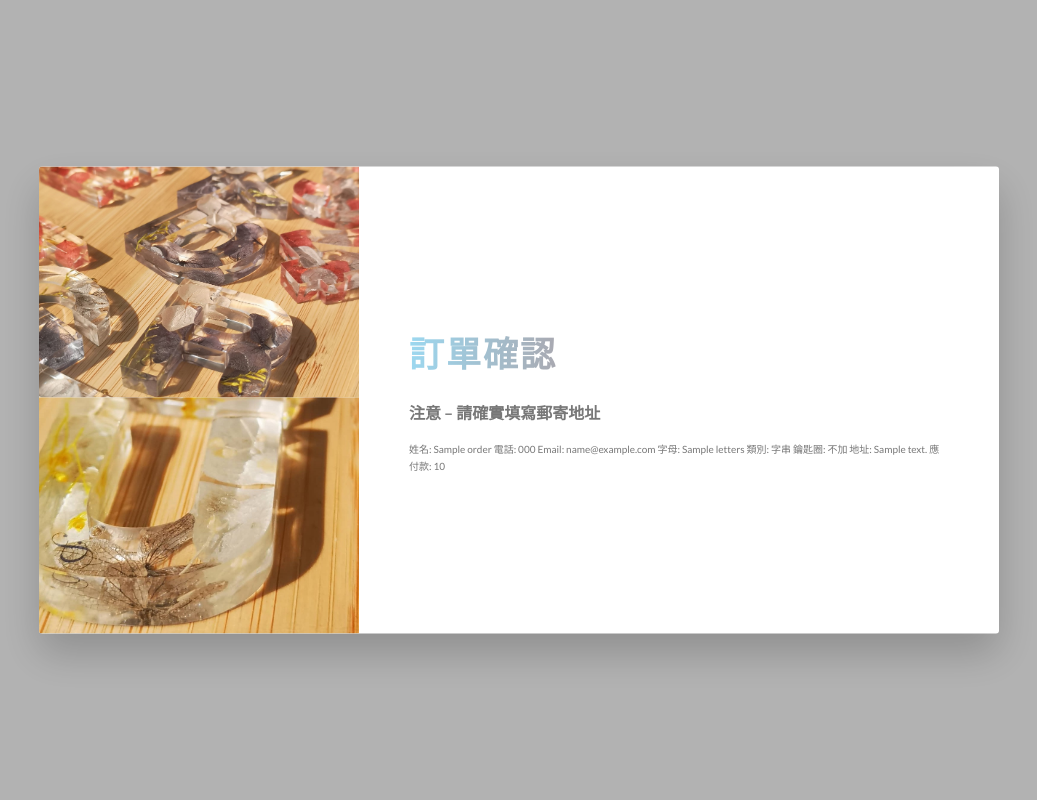
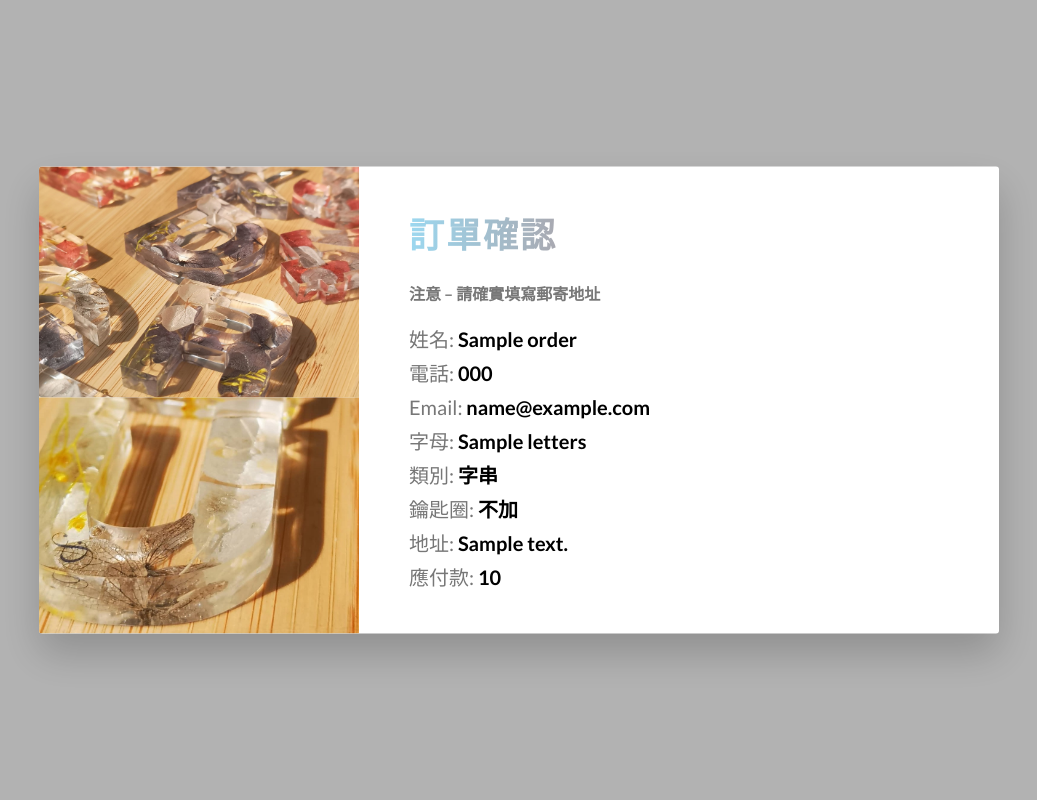
Before and after one commit to s777610/sing-color-full-stack, a Flask app: template src/templates/checkout.html in a window 1280 px wide. Shown: the whole page, without its empty margins (121-1158 px from the left). Run offline with Flask 2, Linux system fonts and the light colour scheme; the template is opened without the code that fills it: most values are stand-ins (such as "Sample title", 1, 10 or a date in 2020); some libraries are stand-ins or nearby versions.

Commit message:
add confirmation form and style it

```diff
--- a/src/application.py
+++ b/src/application.py
@@ -56,7 +56,7 @@ def charge(email):
             order.email_to_seller()
             order.email_to_buyer()
             order.delete_from_db()
-            return render_template('confirmation.html', amount=order.price)
+            return render_template('confirmation.html', amount=order.price, email=order.email)
         else:
             return render_template('confirmation.html', text="購買失敗")
     return redirect(url_for('home'))
--- a/src/models/order.py
+++ b/src/models/order.py
@@ -119,7 +119,7 @@ class Order(db.Model):
         try:
             db.session.commit()
         except:
-            db.session.rollback() # why?
+            db.session.rollback()
             raise
 
 
--- a/src/static/css/style.css
+++ b/src/static/css/style.css
@@ -187,20 +187,6 @@ body {
 
 .u-margin-top-huge {
   margin-top: 10rem !important; }
-
-.bg-video {
-  position: absolute;
-  top: 0;
-  left: 0;
-  height: 100%;
-  width: 100%;
-  z-index: -1;
-  opacity: 0.3;
-  overflow: hidden; }
-  .bg-video__content {
-    height: 100%;
-    width: 100%;
-    object-fit: cover; }
 
 .btn, .btn:link, .btn:visited {
   text-transform: uppercase;
@@ -478,94 +464,6 @@ body {
         margin-bottom: 0; } }
   .feature-box:hover {
     transform: translateY(-1.5rem) scale(1.05); }
-
-.order {
-  height: 100vh;
-  width: 100%;
-  position: fixed;
-  top: 0;
-  left: 0;
-  background-color: rgba(0, 0, 0, 0.7); }
-  @supports (-webkit-backdrop-filter: blur(10px)) or (backdrop-filter: blur(10px)) {
-    .order {
-      -webkit-backdrop-filter: blur(10px);
-      backdrop-filter: blur(10px);
-      background-color: rgba(0, 0, 0, 0.3); } }
-  .order__content {
-    position: absolute;
-    top: 50%;
-    left: 50%;
-    transform: translate(-50%, -50%);
-    width: 75%;
-    background-color: #fff;
-    box-shadow: 0 2rem 4rem rgba(0, 0, 0, 0.2);
-    border-radius: 3px;
-    display: table;
-    overflow: hidden; }
-    @media only screen and (max-width: 75em) {
-      .order__content {
-        width: auto; } }
-    @media only screen and (max-width: 56.25em) {
-      .order__content {
-        width: auto; } }
-    @media only screen and (max-width: 37.5em) {
-      .order__content {
-        display: block;
-        position: relative; } }
-  .order__form {
-    display: flex;
-    flex-direction: column;
-    font-size: 2rem; }
-    .order__form__element {
-      display: flex;
-      margin-bottom: 1rem; }
-      .order__form__element input {
-        flex: 1;
-        background-color: lightgoldenrodyellow; }
-    .order__form__submit {
-      display: flex;
-      margin-top: 2rem;
-      font-weight: 600; }
-      .order__form__submit input {
-        background-color: #134e91;
-        padding: 1rem 2rem;
-        border-radius: .5rem;
-        color: #fff;
-        font-size: 2rem;
-        margin-right: 2rem;
-        font-weight: inherit;
-        cursor: pointer; }
-        .order__form__submit input:hover {
-          background-color: #2998ff; }
-      .order__form__submit a {
-        background-color: #630404;
-        padding: 1rem 2rem;
-        border-radius: .5rem;
-        color: #fff;
-        font-size: 2rem;
-        text-decoration: none; }
-        .order__form__submit a:hover {
-          background-color: #e44040; }
-  .order__left {
-    width: 33.333333%;
-    display: table-cell; }
-    @media only screen and (max-width: 56.25em) {
-      .order__left {
-        vertical-align: middle; } }
-    @media only screen and (max-width: 37.5em) {
-      .order__left {
-        display: block; } }
-  .order__right {
-    width: 66.6666667%;
-    display: table-cell;
-    vertical-align: middle;
-    padding: 3rem 5rem; }
-  .order__img {
-    display: block;
-    width: 100%; }
-    @media only screen and (max-width: 37.5em) {
-      .order__img {
-        display: none; } }
 
 .form__group:not(:last-child) {
   margin-bottom: 2rem; }
@@ -969,3 +867,107 @@ body {
     @media only screen and (max-width: 75em) {
       .book__form {
         width: 100%; } }
+
+.order {
+  height: 100vh;
+  width: 100%;
+  position: fixed;
+  top: 0;
+  left: 0;
+  background-color: rgba(0, 0, 0, 0.7); }
+  @supports (-webkit-backdrop-filter: blur(10px)) or (backdrop-filter: blur(10px)) {
+    .order {
+      -webkit-backdrop-filter: blur(10px);
+      backdrop-filter: blur(10px);
+      background-color: rgba(0, 0, 0, 0.3); } }
+  .order__content {
+    position: absolute;
+    top: 50%;
+    left: 50%;
+    transform: translate(-50%, -50%);
+    width: 75%;
+    background-color: #fff;
+    box-shadow: 0 2rem 4rem rgba(0, 0, 0, 0.2);
+    border-radius: 3px;
+    display: table;
+    overflow: hidden; }
+    @media only screen and (max-width: 75em) {
+      .order__content {
+        width: auto; } }
+    @media only screen and (max-width: 56.25em) {
+      .order__content {
+        width: auto; } }
+    @media only screen and (max-width: 37.5em) {
+      .order__content {
+        display: block;
+        position: relative; } }
+  .order__form {
+    display: flex;
+    flex-direction: column;
+    font-size: 2rem; }
+    .order__form__element {
+      display: flex;
+      margin-bottom: 1rem; }
+      .order__form__element input {
+        flex: 1;
+        background-color: lightgoldenrodyellow; }
+    .order__form__submit {
+      display: flex;
+      margin-top: 2rem;
+      font-weight: 600; }
+      .order__form__submit input {
+        background-color: #134e91;
+        padding: 1rem 2rem;
+        border-radius: .5rem;
+        color: #fff;
+        font-size: 2rem;
+        margin-right: 2rem;
+        font-weight: inherit;
+        cursor: pointer; }
+        .order__form__submit input:hover {
+          background-color: #2998ff; }
+      .order__form__submit a {
+        background-color: #630404;
+        padding: 1rem 2rem;
+        border-radius: .5rem;
+        color: #fff;
+        font-size: 2rem;
+        text-decoration: none; }
+        .order__form__submit a:hover {
+          background-color: #e44040; }
+  .order__left {
+    width: 33.333333%;
+    display: table-cell; }
+    @media only screen and (max-width: 56.25em) {
+      .order__left {
+        vertical-align: middle; } }
+    @media only screen and (max-width: 37.5em) {
+      .order__left {
+        display: block; } }
+  .order__right {
+    width: 66.6666667%;
+    display: table-cell;
+    vertical-align: middle;
+    padding: 3rem 5rem; }
+  .order__img {
+    display: block;
+    width: 100%; }
+    @media only screen and (max-width: 37.5em) {
+      .order__img {
+        display: none; } }
+
+article.checkout {
+  display: flex;
+  flex-direction: column;
+  font-size: 2rem;
+  color: #777; }
+  article.checkout label span {
+    font-weight: bold;
+    color: #000; }
+
+.confirmation {
+  font-size: 2rem;
+  margin-bottom: 3rem; }
+  .confirmation p span {
+    font-weight: bold;
+    color: #000; }
--- a/src/static/sass/components/_bg-video.scss
+++ /dev/null
@@ -1,16 +0,0 @@
-.bg-video {
-    position: absolute;
-    top: 0;
-    left: 0;
-    height: 100%;
-    width: 100%;
-    z-index: -1;
-    opacity: 0.3;
-    overflow: hidden;
-
-    &__content {
-        height: 100%;
-        width: 100%;
-        object-fit: cover; // very similiar to background size cover, fix its parents
-    }
-}
--- a/src/static/sass/main.scss
+++ b/src/static/sass/main.scss
@@ -1,4 +1,4 @@
-@import "abstracts/functions";
+
 @import "abstracts/mixins";
 @import "abstracts/variables";
 
@@ -7,12 +7,10 @@
 @import "base/typography";
 @import "base/utilities";
 
-@import "components/bg-video";
 @import "components/button";
 @import "components/card";
 @import "components/composition";
 @import "components/feature-box";
-@import "components/order";
 @import "components/form";
 
 @import "layout/footer";
@@ -21,3 +19,6 @@
 @import "layout/navigation";
 
 @import "pages/home";
+@import "pages/order";
+@import "pages/checkout";
+@import "pages/confirmation";
--- /dev/null
+++ b/src/static/sass/pages/_checkout.scss
@@ -0,0 +1,14 @@
+article.checkout {
+    display: flex;
+    flex-direction: column;
+    font-size: 2rem;
+    color: $color-grey-dark;
+
+    label {
+
+        span {
+            font-weight: bold;
+            color: $color-black;
+        }
+    }
+}
--- /dev/null
+++ b/src/static/sass/pages/_confirmation.scss
@@ -0,0 +1,11 @@
+.confirmation {
+    font-size: 2rem;
+    margin-bottom: 3rem;
+    p {
+
+        span {
+            font-weight: bold;
+            color: $color-black;
+        }
+    }
+}
--- a/src/templates/checkout.html
+++ b/src/templates/checkout.html
@@ -11,33 +11,33 @@
             <h2 class="heading-seconday u-margin-bottom-small">訂單確認</h2>
             <h3 class="heading-tertiary u-margin-bottom-small">注意 &ndash; 請確實填寫郵寄地址</h3>
             <form action="{{url_for('charge', email=order.email)}}" method="post">
-                <article>
-                    <label>姓名: {{ order.name }} </label>
-                    <label>電話: {{ order.phone }} </label>
-                    <label>Email: {{ order.email }} </label>
-                    <label>字母: {{ order.letters }} </label>
+                <article class="checkout">
+                    <label>姓名: <span>{{ order.name }}</span> </label>
+                    <label>電話: <span>{{ order.phone }}</span> </label>
+                    <label>Email: <span>{{ order.email }}</span> </label>
+                    <label>字母: <span>{{ order.letters }}</span> </label>
 
                     {% if order.item_type == 'single' %}
-                    <label>類別: 單字 </label>
+                    <label>類別: <span>單字</span> </label>
                     {% else %}
-                    <label>類別: 字串 </label>
+                    <label>類別: <span>字串</span> </label>
                     {% endif %}
 
-                    {% if order.key_holder == 'ture' %}
-                    <label>鑰匙圈: 加 </label>
+                    {% if order.key_holder == 'true' %}
+                    <label>鑰匙圈: <span>加</span> </label>
                     {% else %}
-                    <label>鑰匙圈: 不加 </label>
+                    <label>鑰匙圈: <span>不加</span> </label>
                     {% endif %}
 
-                    <label>地址: {{ order.address }} </label>
-                    <label>應付款: {{ order.price }} </label>
+                    <label>地址: <span>{{ order.address }}</span> </label>
+                    <label>應付款: <span>{{ order.price }}</span> </label>
                 </article>
                 <script
                     src="https://checkout.stripe.com/checkout.js" class="stripe-button"
                     data-key="{{ key }}"
                     data-amount="{{ order.price*100 }}"
-                    data-name="Demo Site"
-                    data-description="Example charge"
+                    data-name="Sing Color"
+                    data-description="Sing Color"
                     data-image="https://stripe.com/img/documentation/checkout/marketplace.png"
                     data-locale="auto">
                 </script>
```
Also changed, not shown: src/templates/confirmation.html (+28 -17 lines), src/static/img/background.jpg (deleted), src/static/img/nat-10.jpg (deleted), src/static/sass/abstracts/_functions.scss (deleted), src/static/sass/pages/_order.scss (renamed from src/static/sass/components/_order.scss).
